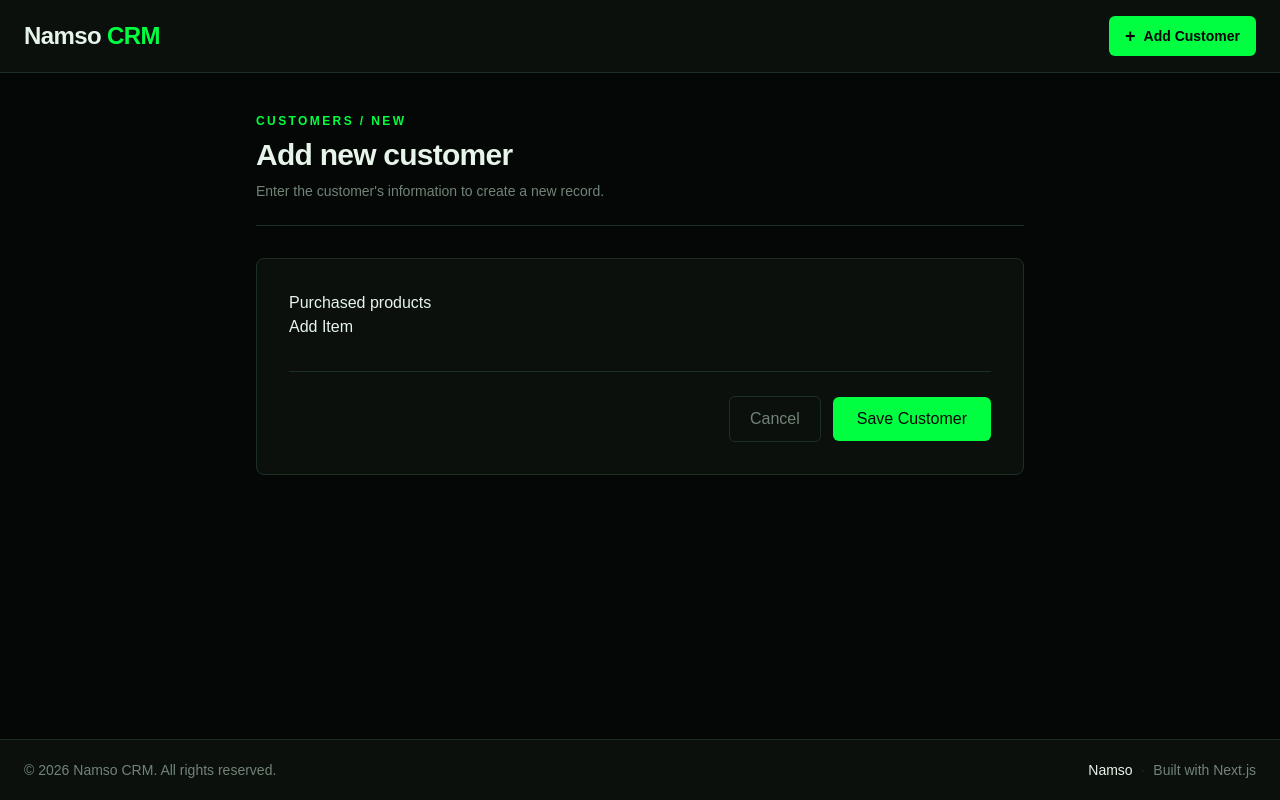
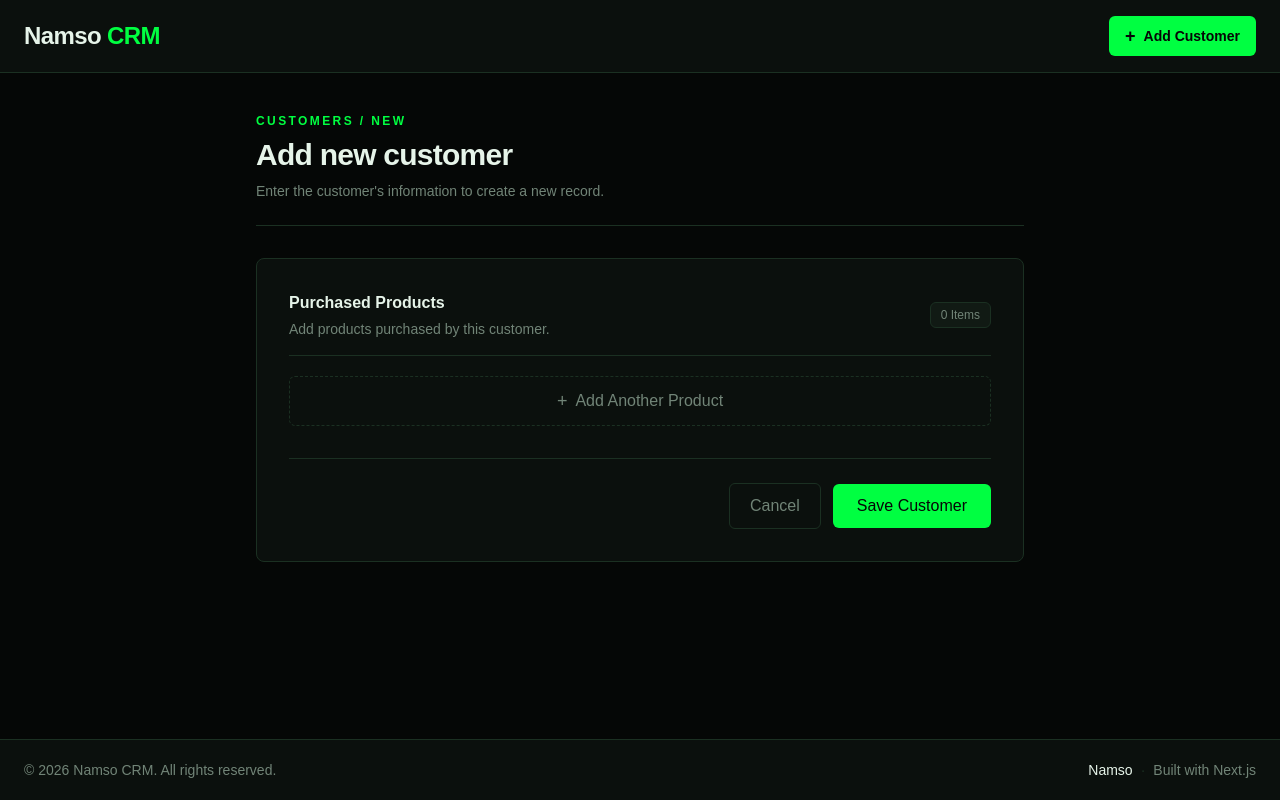
Before and after one commit to nams0/namso-crm, a Next.js app: page /add-customer in a window 1280 px wide. Built offline with nearby package versions, Linux system fonts and the light colour scheme.

Commit message:
feat(ItemList styles): added styles of ItemList module and added some counting features

```diff
--- a/components/modules/ItemList.js
+++ b/components/modules/ItemList.js
@@ -2,6 +2,7 @@ import FormInput from "./FormInput"
 
 function ItemList({ form, setForm }) {
   const { products } = form
+
   const addHandler = () => {
     setForm({
       ...form,
@@ -24,10 +25,53 @@ function ItemList({ form, setForm }) {
   }
 
   return (
+    <section className="space-y-5">
+      {/* Section Heading */}
+      <div className="flex items-center justify-between border-b border-border pb-4">
         <div>
-      <p>Purchased products</p>
+          <h3 className="text-base font-semibold text-foreground">
+            Purchased Products
+          </h3>
+          <p className="mt-1 text-sm text-muted">
+            Add products purchased by this customer.
+          </p>
+        </div>
+
+        <span className="rounded-md border border-border bg-surface-elevated px-2.5 py-1 text-xs font-medium text-muted">
+          {products.length} Items
+        </span>
+      </div>
+
+      {/* Product List */}
+      <div className="space-y-4">
         {products.map((product, index) => (
-        <div key={index}>
+          <div
+            key={index}
+            className="rounded-md border border-border bg-surface-elevated/50 p-4 transition-colors hover:border-border sm:p-5"
+          >
+            {/* Product Header */}
+            <div className="mb-5 flex items-center justify-between">
+              <div className="flex items-center gap-3">
+                <span className="flex h-7 w-7 items-center justify-center rounded-md border border-primary/30 bg-primary/10 text-xs font-bold text-primary">
+                  {String(index + 1).padStart(2, "0")}
+                </span>
+
+                <h4 className="text-sm font-semibold text-foreground">
+                  Product Details
+                </h4>
+              </div>
+
+              <button
+                type="button"
+                onClick={() => deleteHandler(index)}
+                className="rounded-md px-3 py-1.5 text-xs font-medium text-red-400 transition-colors cursor-pointer hover:bg-red-400/10 hover:text-red-300"
+              >
+                Remove
+              </button>
+            </div>
+
+            {/* Product Inputs */}
+            <div className="grid grid-cols-1 gap-4 sm:grid-cols-2 lg:grid-cols-3">
               <FormInput
                 name="name"
                 label="Product Name"
@@ -51,13 +95,23 @@ function ItemList({ form, setForm }) {
                 value={product.qty}
                 onChange={(e) => changeHandler(e, index)}
               />
-          <div>
-            <button onClick={() => deleteHandler(index)}>Remove</button>
             </div>
           </div>
         ))}
-      <button onClick={addHandler}>Add Item</button>
       </div>
+
+      {/* Add Product */}
+      <button
+        type="button"
+        onClick={addHandler}
+        className="group flex w-full items-center justify-center gap-2 rounded-md border border-dashed border-border py-3 text-sm font-medium text-muted transition-all cursor-pointer hover:border-primary/60 hover:bg-primary/5 hover:text-primary"
+      >
+        <span className="text-lg leading-none transition-transform group-hover:rotate-90">
+          +
+        </span>
+        Add Another Product
+      </button>
+    </section>
   )
 }
 
```
Lines whose indentation alone changed are shown as unchanged.
